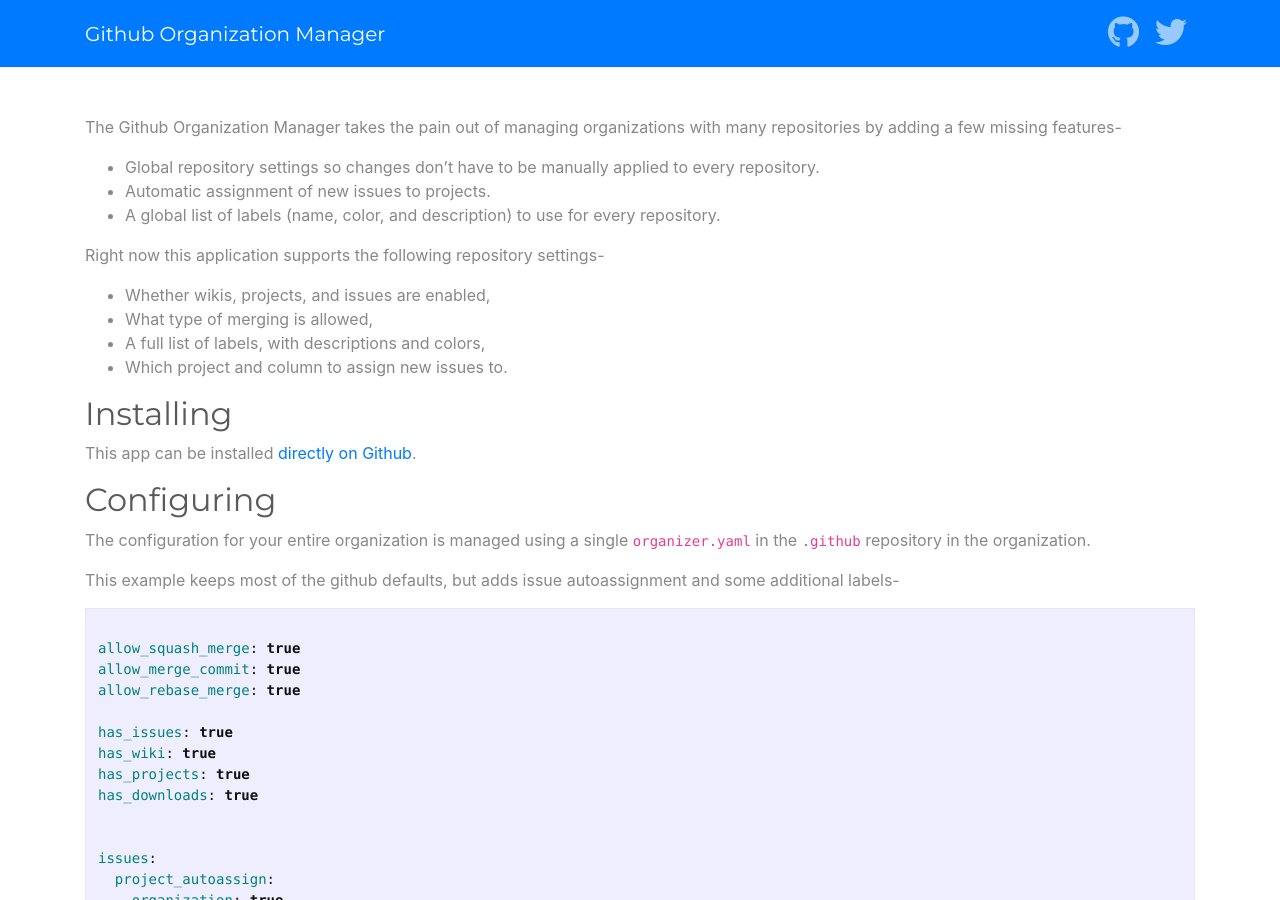
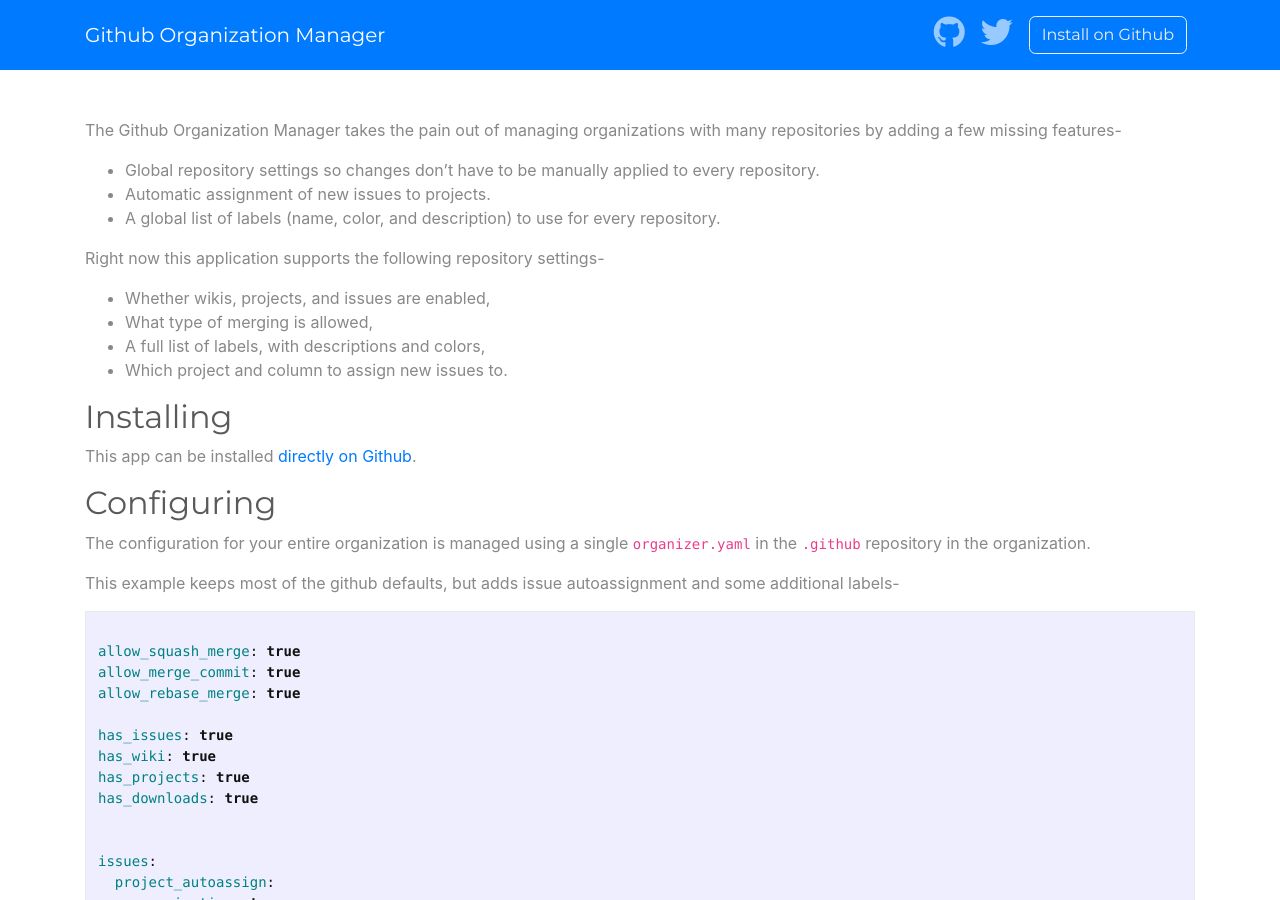
Before and after one commit to gitconsensus/legacy_organizer.gitconsensus.com, a Jekyll site: the page built from index.md, in a window 1280 px wide and 900 px high. Built offline with Jekyll 4.4.1, drawn with Linux system fonts in a browser that asks for light colours; nearby versions of some CDN libraries; comment, search, counter and statistics services are not loaded.

Commit message:
Add GitHub app install button

```diff
--- a/_config.yml
+++ b/_config.yml
@@ -12,7 +12,7 @@ baseurl: "" # the subpath of your site, e.g. /blog
 url: "" # the base hostname & protocol for your site, e.g. http://example.com
 twitter_username: tedivm
 github_username:  gitconsensus/GithubOrganizer
-
+github_app: organization-manager
 fathom_key: VFUMJ
 fathom_domain: fathom.tdvm.net
 
--- a/_includes/header.html
+++ b/_includes/header.html
@@ -13,28 +13,33 @@
           {%- assign my_page = site.pages | where: "path", path | first -%}
           {%- if my_page.title -%}
           <li class="nav-item">
-            <a class="nav-link" href="{{ my_page.url | relative_url }}">{{ my_page.title | escape }}</a>
+            <a class="nav-link" href="{{ my_page.url | relative_url }}" target="_blank">{{ my_page.title | escape }}</a>
           </li>
           {%- endif -%}
         {% endfor -%}
         {% if site.homepage %}
         <li class="nav-item">
-          <a class="nav-link" href="{{ site.homepage }}" aria-label="Go to homepage"><i class="fas fa-home fa-2x" title="Go to homepage."></i></a>
+          <a class="nav-link" href="{{ site.homepage }}" aria-label="Go to homepage"><i class="fas fa-home fa-2x" title="Go to homepage." target="_blank"></i></a>
         </li>
         {% endif %}
         {% if site.github_username %}
         <li class="nav-item">
-          <a class="nav-link" href="https://github.com/{{ site.github_username }}" aria-label="Follow @{{ site.github_username }} on Github"><i class="fab fa-github fa-2x" title="Follow @{{ site.github_username }} on Github"></i></a>
+          <a class="nav-link" href="https://github.com/{{ site.github_username }}" aria-label="Follow @{{ site.github_username }} on Github" target="_blank"><i class="fab fa-github fa-2x" title="Follow @{{ site.github_username }} on Github"></i></a>
         </li>
         {% endif %}
         {% if site.twitter_username %}
         <li class="nav-item">
-          <a class="nav-link" href="https://twitter.com/{{ site.twitter_username }}" aria-label="Follow @{{ site.twitter_username }} on Twitter"><i class="fab fa-twitter fa-2x" title="Follow @{{ site.twitter_username }} on Twitter"></i></a>
+          <a class="nav-link" href="https://twitter.com/{{ site.twitter_username }}" aria-label="Follow @{{ site.twitter_username }} on Twitter" target="_blank"><i class="fab fa-twitter fa-2x" title="Follow @{{ site.twitter_username }} on Twitter"></i></a>
         </li>
         {% endif %}
         {% if site.linkedin_username %}
         <li class="nav-item">
-          <a class="nav-link" href="https://www.linkedin.com/in/{{ site.linkedin_username }}/" aria-label="Follow @{{ site.linkedin_username }} on LinkedIn"><i class="fab fa-linkedin fa-2x" title="Follow @{{ site.linkedin_username }} on LinkedIn"></i></a>
+          <a class="nav-link" href="https://www.linkedin.com/in/{{ site.linkedin_username }}/" aria-label="Follow @{{ site.linkedin_username }} on LinkedIn" target="_blank"><i class="fab fa-linkedin fa-2x" title="Follow @{{ site.linkedin_username }} on LinkedIn"></i></a>
+        </li>
+        {% endif %}
+        {% if site.github_app %}
+        <li class="nav-item">
+          <a class="nav-link" href="https://github.com/apps/{{ site.github_app }}" aria-label="Install @{{ site.title | escape }} on Github" target="_blank"><button type="button" class="btn btn-outline-light">Install on Github</button></a>
         </li>
         {% endif %}
       </ul>
```
